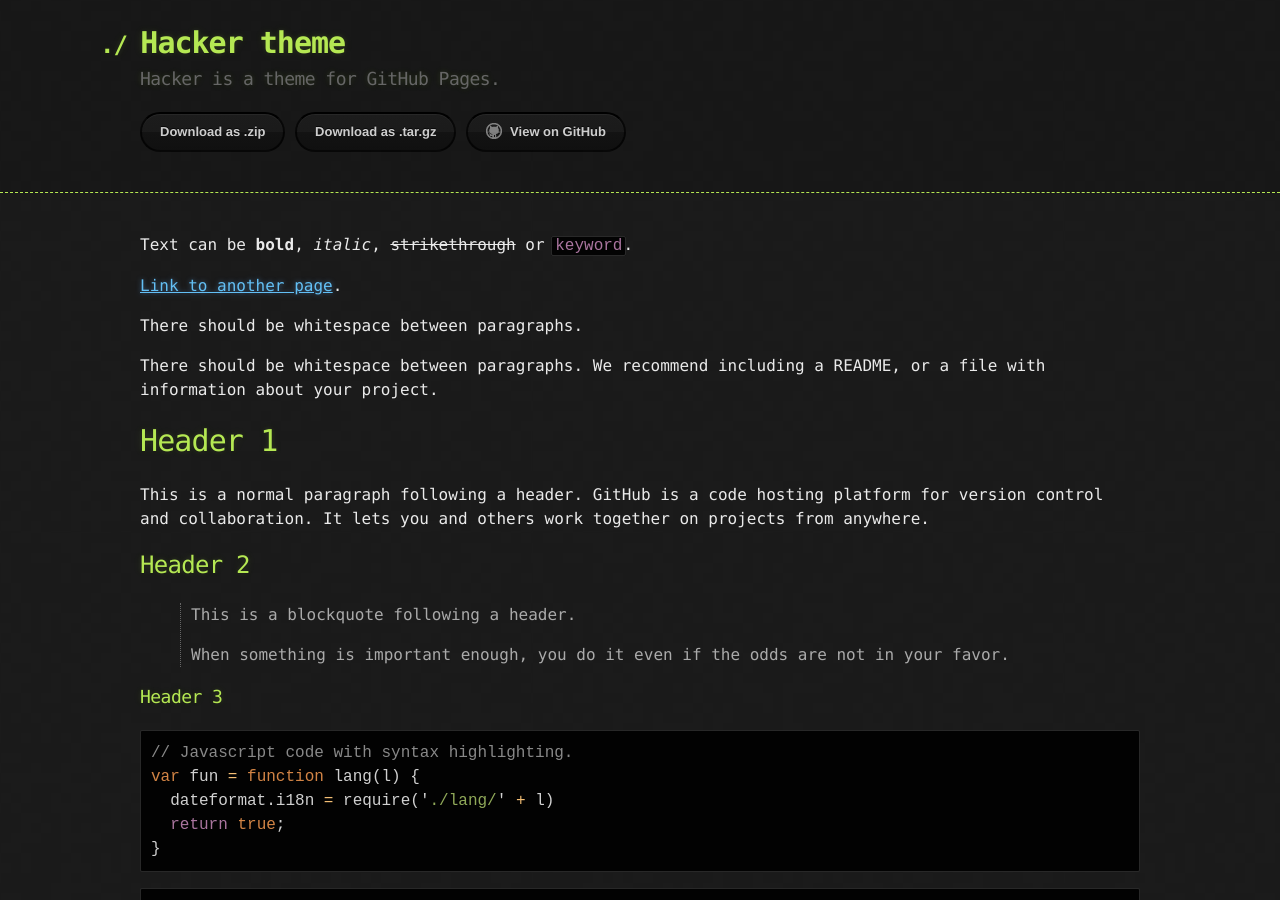
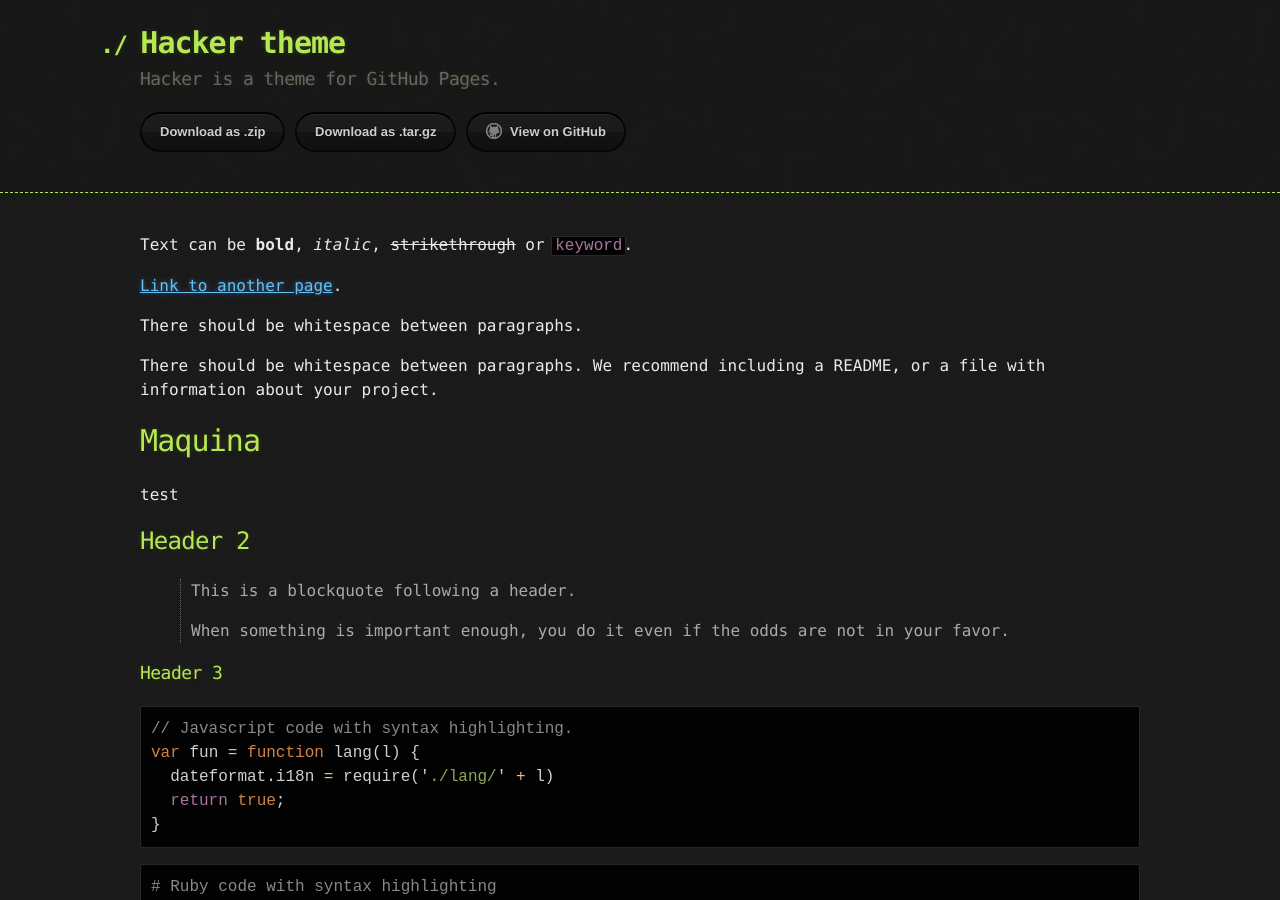
Before and after one commit to securehashnetworks/securehashnetworks.github.io, a Jekyll site: the page built from index.md, in a window 1280 px wide and 900 px high. Built offline with Jekyll 4.4.1, drawn with Linux system fonts in a browser that asks for light colours.

Commit message:
Update index.md

```diff
--- a/index.md
+++ b/index.md
@@ -10,9 +10,9 @@ There should be whitespace between paragraphs.
 
 There should be whitespace between paragraphs. We recommend including a README, or a file with information about your project.
 
-# Header 1
+# Maquina
 
-This is a normal paragraph following a header. GitHub is a code hosting platform for version control and collaboration. It lets you and others work together on projects from anywhere.
+test
 
 ## Header 2
 
```
